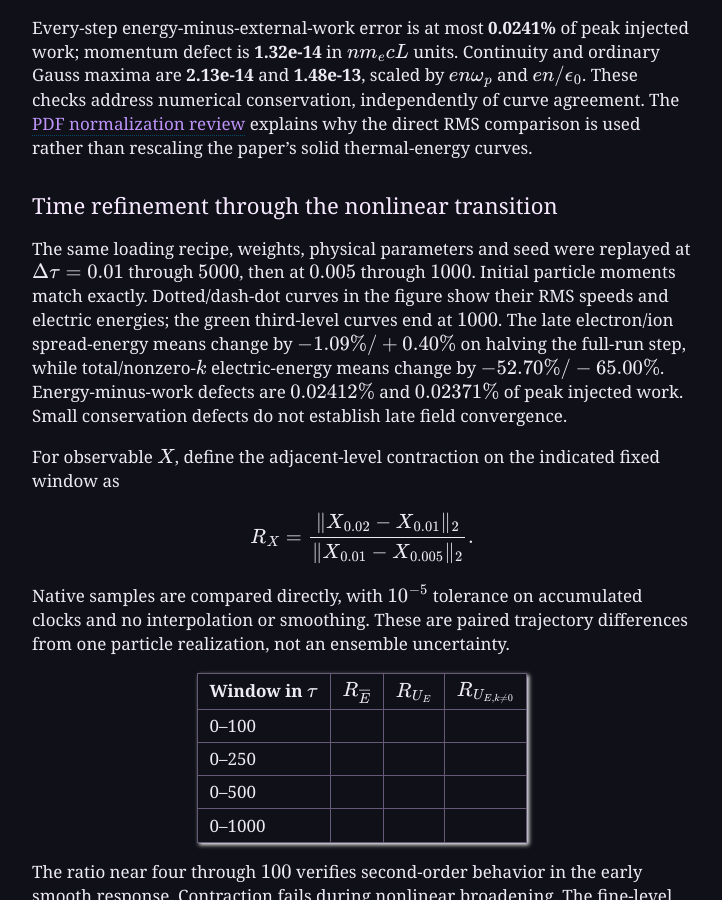
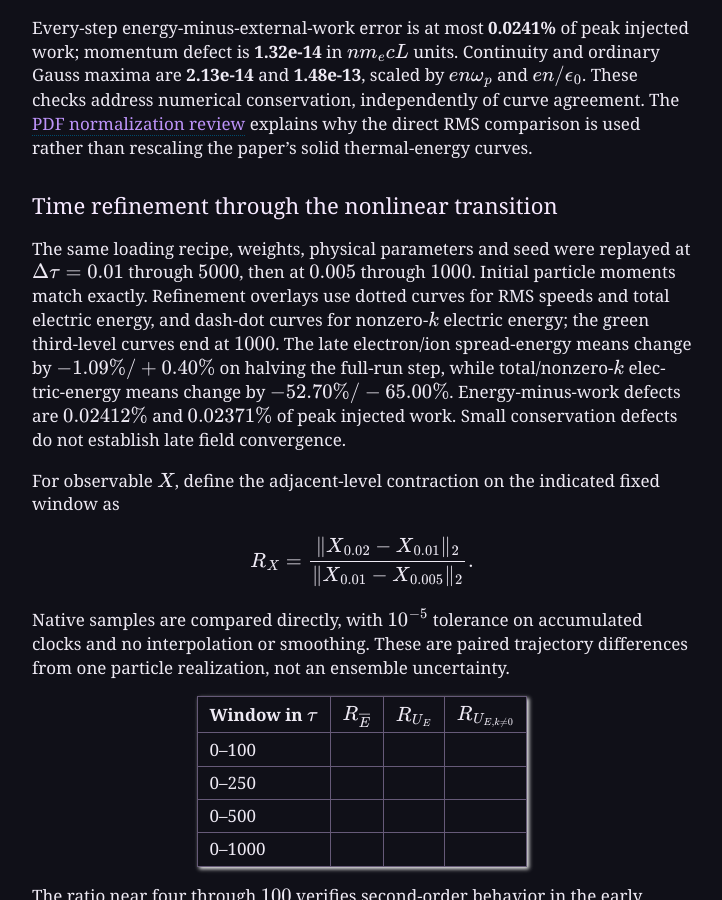
Before and after one commit to uwplasma/Dark-JAX-in-Cell, a Sphinx documentation site: the page built from docs/kinetic.md, in a window 1280 px wide and 900 px high, scrolled down 20536 px. Shown: the whole window, without its empty margins (388-1110 px from the left). Built offline with Sphinx 7.4.7, drawn with Linux system fonts in a browser that asks for light colours.

Commit message:
Keep timestep overlays and field-energy legends readable

```diff
--- a/docs/kinetic.md
+++ b/docs/kinetic.md
@@ -262,7 +262,7 @@
 
 #### Time refinement through the nonlinear transition
 
-The same loading recipe, weights, physical parameters and seed were replayed at $\Delta\tau=0.01$ through $5000$, then at $0.005$ through $1000$. Initial particle moments match exactly. Dotted/dash-dot curves in the figure show their RMS speeds and electric energies; the green third-level curves end at $1000$. The late electron/ion spread-energy means change by $-1.09\%/+0.40\%$ on halving the full-run step, while total/nonzero-$k$ electric-energy means change by $-52.70\%/-65.00\%$. Energy-minus-work defects are $0.02412\%$ and $0.02371\%$ of peak injected work. Small conservation defects do not establish late field convergence.
+The same loading recipe, weights, physical parameters and seed were replayed at $\Delta\tau=0.01$ through $5000$, then at $0.005$ through $1000$. Initial particle moments match exactly. Refinement overlays use dotted curves for RMS speeds and total electric energy, and dash-dot curves for nonzero-$k$ electric energy; the green third-level curves end at $1000$. The late electron/ion spread-energy means change by $-1.09\%/+0.40\%$ on halving the full-run step, while total/nonzero-$k$ electric-energy means change by $-52.70\%/-65.00\%$. Energy-minus-work defects are $0.02412\%$ and $0.02371\%$ of peak injected work. Small conservation defects do not establish late field convergence.
 
 For observable $X$, define the adjacent-level contraction on the indicated fixed window as
 
--- a/docs/scripts/make_paper_replay.py
+++ b/docs/scripts/make_paper_replay.py
@@ -117,7 +117,7 @@
         label = f"Δtωₚ={record['settings']['dt_omega_p']:g}"
         for key, style, kind in (('electric', ':', 'total'), ('nonzero_electric', '-.', 'nonzero k')):
             ax.plot(data['t'][trim], averaged(data[key] / .0005)[trim], style,
-                    color=color, label=f'{label}, {kind}')
+                    color=color, label=f'{label}, total/nonzero k' if kind == 'total' else '_nolegend_')
     ax.set(title='Electric-field energy', yscale='log', ylim=(.003, 70),
            ylabel=r'$U_E/(nT_{e0}L/2)$')
     ax = axes[1, 1]
@@ -130,7 +130,8 @@
     for ax in axes.flat:
         ax.set(xlabel=r'$\omega_p t$', xlim=(0, 5000))
         ax.grid(alpha=.25)
-        ax.legend(fontsize=9, loc='lower right' if ax is axes[0, 1] else 'best')
+        location = 'lower right' if ax is axes[0, 1] else 'upper right' if ax is axes[1, 0] else 'best'
+        ax.legend(fontsize=9, loc=location, frameon=True, facecolor='white', framealpha=.9, edgecolor='none')
     target = [np.interp(t[-1], paper[f'strong_{s}_rms_t'], paper[f'strong_{s}_rms'])
               for s in ('electron', 'ion')]
     masses = np.array([1, drive_record['settings']['mass_ratio']])
```
